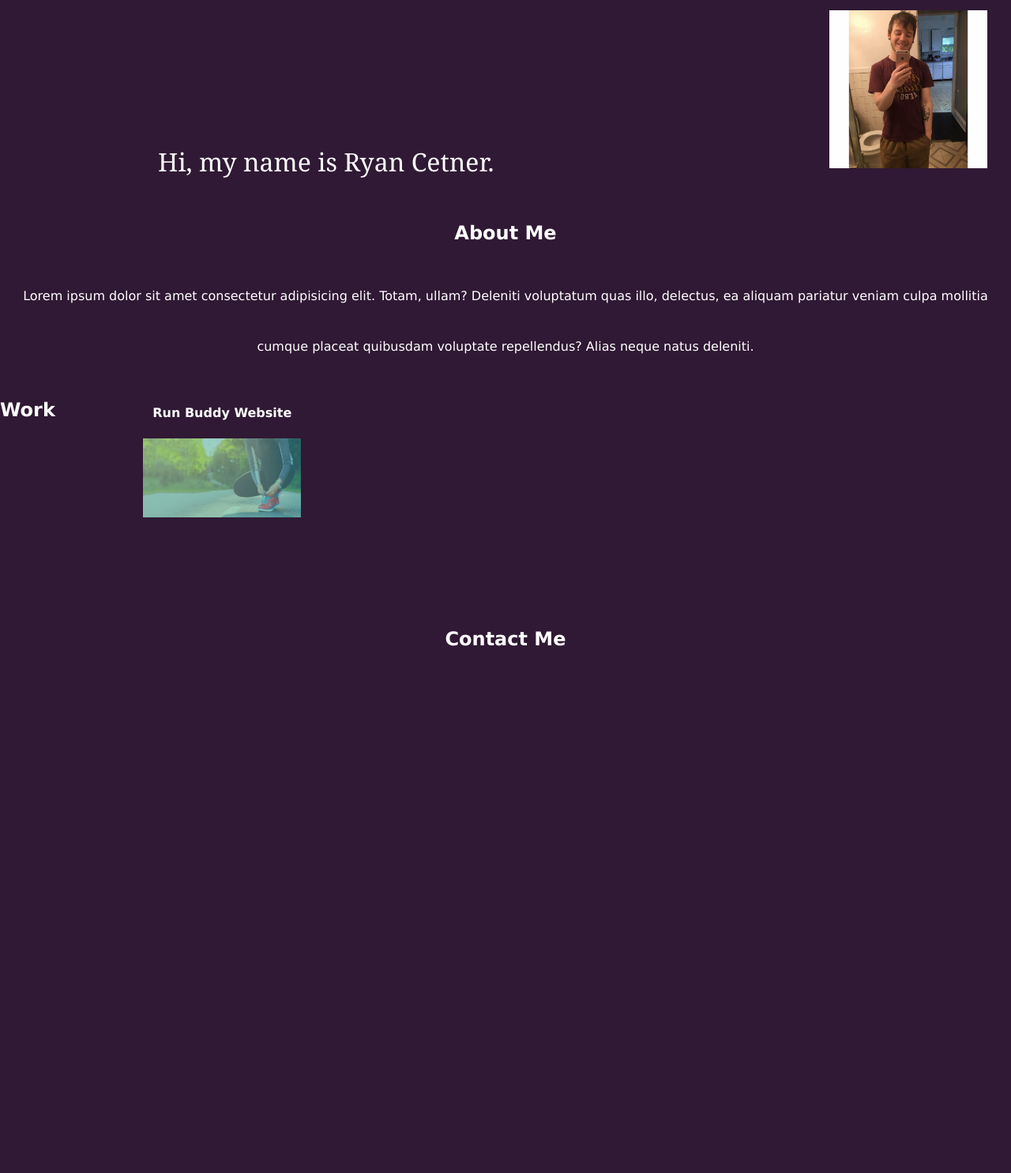
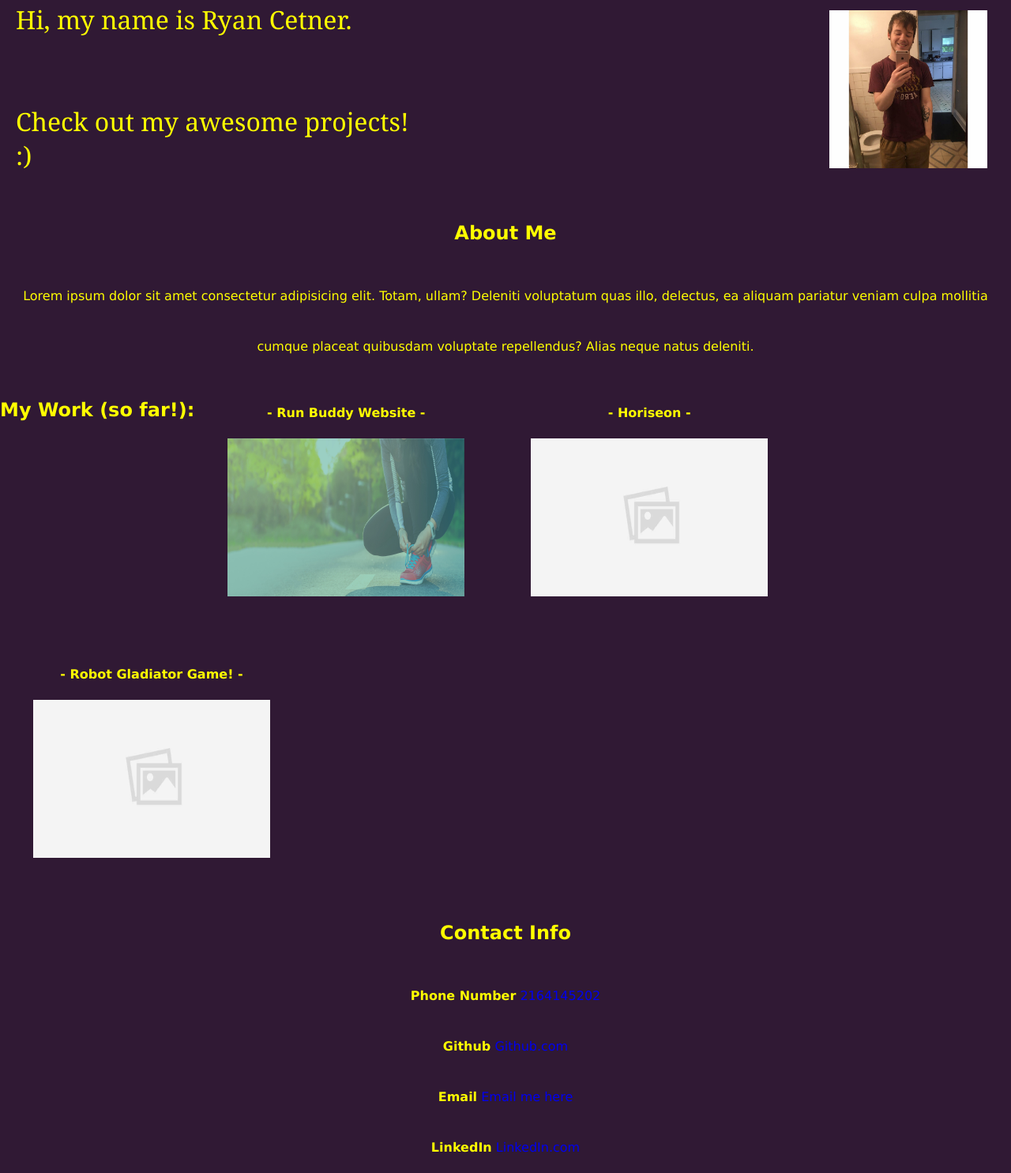
Before and after one commit to Icyman22/ryancetner.portfolio, a plain HTML site: page index.html in a window 1280 px wide. Shown: the part 191-1676 px from the top of the page at 79% size. Before the commit the page ends 1048 px from the top, so only its background shows below. Drawn offline with Linux system fonts and the light colour scheme; files whose address does not match are found by name.

Commit message:
added contact section

```diff
--- a/index.html
+++ b/index.html
@@ -27,6 +27,11 @@
              <p>
                  Hi, my name is Ryan Cetner.
              </p>
+             <br>
+             <br>
+             <p>
+                 Check out my awesome projects! :)
+             </p>
 
          </div>
 
@@ -49,31 +54,62 @@
 
   <!-- "Work" section -->
   <section class="flex-container">
-    <h2>Work</h2>
+    <h2>My Work (so far!):</h2>
     <div class="flex-item">
-       Run Buddy Website<br>
+   - Run Buddy Website -<br>
       <a href="https://icyman22.github.io/run-buddy/">
          <img alt="Run-Buddy" src="C:\Users\user\Resume\hero-bg.jpg"
-         width="200" height="100">
+         width="300" height="200">
       </a>
 
 
     </div>
     <div class="flex-item">
-
+        - Horiseon -<br>
+        <a href="">
+           <img alt="Horiseon Refactored" src="C:\Users\user\Resume\placeholder.jpg"
+           width="300" height="200">
+        </a>
     </div>
     <div class="flex-item">
-
+        - Robot Gladiator Game! -<br>
+        <a href="">
+           <img alt="Robot-gladiators" src="C:\Users\user\Resume\placeholder.jpg"
+           width="300" height="200">
+        </a>
     </div>
   </section>
 
-  <!-- "Contact" section -->
-  <section >
-    <h2>Contact Me</h2>
+
+    <!--Contact Info-->
+    <section id="contact">
+
+        <h2> Contact Info</h2>
+        <ul>
+            <li>
+                 <strong>Phone Number</strong>
+                 <a href="tel:2164145202">2164145202</a>
+                 </li>
+                 <li>
+                     <strong>Github</strong>
+                     <a href="https://github.com/Icyman22">Github.com</a>
+
+                 </li>
+                     <li>
+
+                         <strong>Email</strong>
+                         <a href="mailto:rcetner1@gmail.com">Email me here</a>
+                     </li>
+                     <li>
+                         <strong>LinkedIn</strong>
+                         <a href="https://www.linkedin.com/in/ryan-cetner-a37409211/">LinkedIn.com</a>
+                         </li>
+        </ul>
+
   </section>
+  </div>
 
 
-</div>
 
 </body>
 </html>
--- a/style.css
+++ b/style.css
@@ -25,7 +25,7 @@
 
 }
 .navbar .logo a{
-    color: #fff;
+    color:yellow;
     font-size: 35px;
     font-weight: 600;
 }
@@ -34,14 +34,14 @@
     display: inline-block;
 }
 .navbar .menu li a {
-    color: #fff;
+    color: yellow;
     font-size: 18px;
     font-weight: 500;
     margin-left: 25px;
 }
 body {
     background: #301934;
-    color: #fff;
+    color: yellow;
     font-family: verdana;
 
 }
@@ -61,9 +61,9 @@ body h2 {
     font-size: xx-large;
    position: absolute;
     width: 40%;
-    color: white;
+    color:yellow;
 
-    margin: 200px;
+    margin: 20px;
     font-family: Georgia;
     text-align: left;
 }
@@ -83,7 +83,7 @@ body h2 {
 .flex-container {
     display: flex;
     flex-wrap: wrap;
-    justify-content: space-between;
+
 }
 .flex-item {
     width: 30%;
@@ -94,3 +94,8 @@ body h2 {
   padding: 20px 0;
   min-height: 250px;
 }
+.contact h2 ul {
+    flex-wrap: wrap;
+    width: 15%;
+    text-align: left;
+}
```
